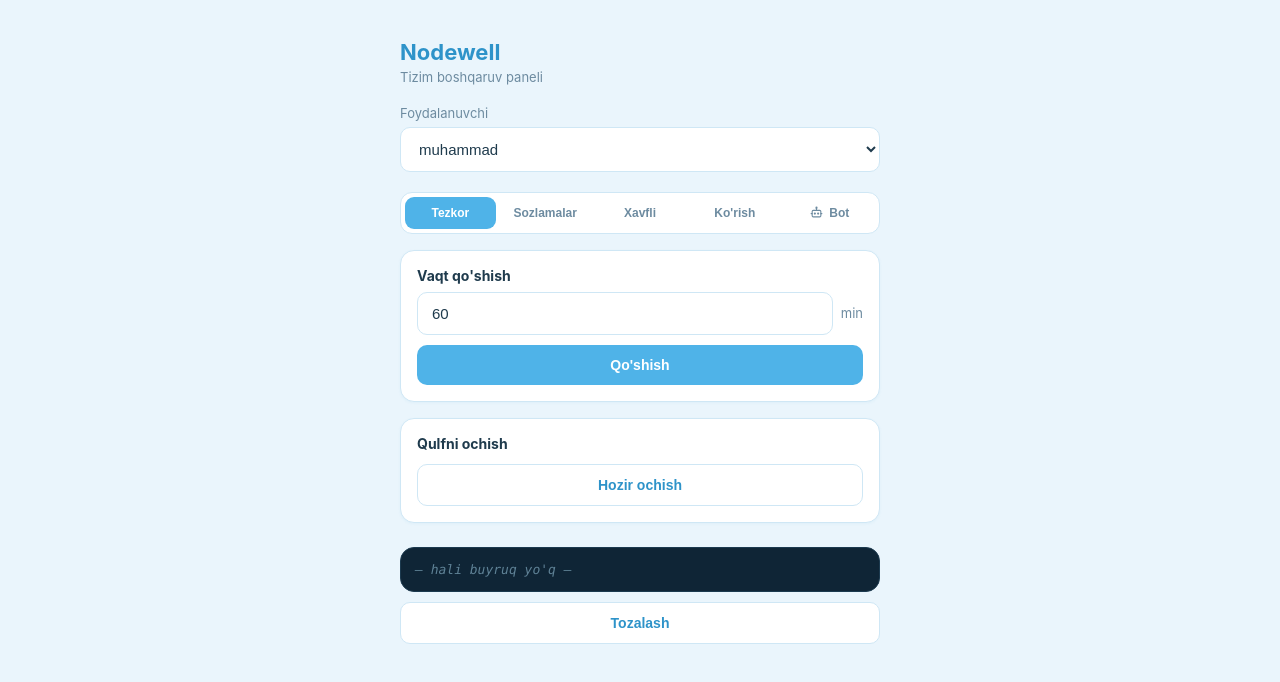
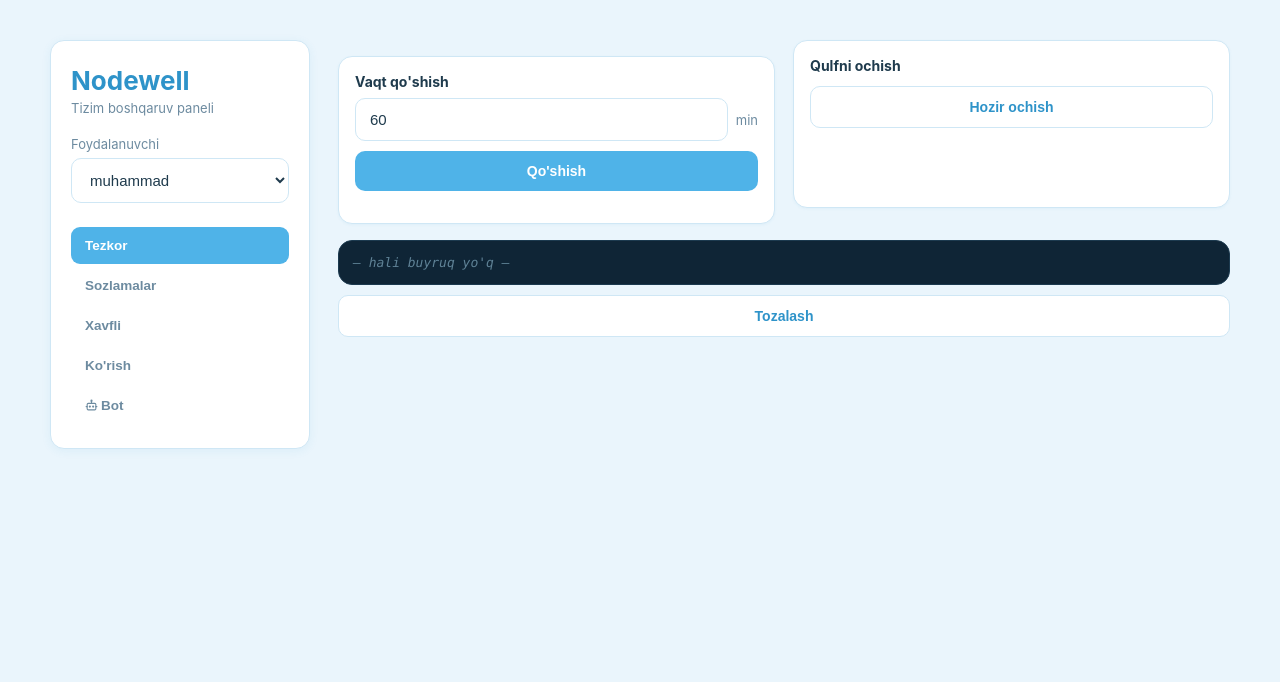
Before and after one commit to mrdevs2011/cli, a plain HTML site: page index.html in a window 1280 px wide. Both pictures are taken after a click on the button "Tezkor". Drawn offline with Linux system fonts and the light colour scheme.

Commit message:
Update index.html

```diff
--- a/index.html
+++ b/index.html
@@ -40,6 +40,7 @@ h1{ font-size: 22px; font-weight:700; margin-bottom: 4px; color:var(--accent-dar
 .tab-btn:hover{ background:#f2faff; color:var(--accent-dark); }
 .tab-btn.active{ background:var(--accent); color:#ffffff; }
 .tab-panel .card:first-child{ margin-top:16px; }
+.tab-panel.hidden{ display:none; }
 
 select, input[type="text"], input[type="date"], input[type="password"]{
   width:100%; background:var(--panel); border:1px solid var(--line); color:var(--text);
@@ -221,10 +222,52 @@ button.danger:hover{ background: var(--red-dark); }
 .fs-overlay:-webkit-full-screen .fs-body{
   flex:1; display:flex; align-items:center; font-size:18px; padding:32px;
 }
+
+/* ============ DESKTOP LAYOUT (mobil bilan butunlay boshqa ko'rinish) ============ */
+@media (min-width: 900px){
+  body{ padding: 40px 32px 60px; }
+  .wrap{ max-width: 1180px; }
+  h1{ font-size: 26px; }
+
+  .app-shell{
+    display:flex; align-items:flex-start; gap:28px;
+  }
+
+  .sidebar{
+    width: 260px; flex-shrink:0; position:sticky; top:32px;
+    background:var(--panel); border:1px solid var(--line); border-radius:var(--radius);
+    padding:24px 20px; box-shadow: 0 2px 10px rgba(46,147,201,0.08);
+  }
+  .sidebar h1{ margin-top:0; }
+
+  .sidebar .tabs{
+    flex-direction:column; background:transparent; border:none; padding:0;
+    margin-top:24px; gap:3px;
+  }
+  .sidebar .tab-btn{
+    flex:none; text-align:left; padding:11px 14px; font-size:13.5px;
+    display:flex; align-items:center;
+  }
+  .sidebar .tab-btn:hover{ background:#f2faff; }
+  .sidebar .tab-btn.active{ background:var(--accent); }
+
+  .main-content{ flex:1; min-width:0; }
+
+  .tab-panel{
+    display:grid; grid-template-columns: repeat(2, 1fr); gap:18px; align-items:start;
+  }
+  .tab-panel.hidden{ display:none; }
+  .tab-panel .card{ margin-top:0; height:100%; }
+  #panelAI .card{ grid-column: 1 / -1; }
+
+  .out-box{ margin-top:32px; max-height:380px; }
+}
 </style>
 </head>
 <body>
 <div class="wrap">
+<div class="app-shell">
+<aside class="sidebar">
 <h1>Nodewell</h1>
 <div class="sub">Tizim boshqaruv paneli</div>
 
@@ -243,7 +286,9 @@ button.danger:hover{ background: var(--red-dark); }
 <button type="button" class="tab-btn" id="tabBtnView" onclick="switchTab('view')">Ko'rish</button>
 <button type="button" class="tab-btn" id="tabBtnAI" onclick="switchTab('ai')"><svg viewBox="0 0 24 24" width="13" height="13" fill="none" stroke="currentColor" stroke-width="2" stroke-linecap="round" stroke-linejoin="round"><rect x="4" y="8" width="16" height="12" rx="2"></rect><circle cx="9" cy="14" r="1"></circle><circle cx="15" cy="14" r="1"></circle><path d="M12 8V4"></path><circle cx="12" cy="3" r="1"></circle><path d="M2 14h2"></path><path d="M20 14h2"></path></svg> Bot</button>
 </div>
+</aside>
 
+<main class="main-content">
 <div class="tab-panel" id="panelQuick">
   <div class="card">
     <h2>Vaqt qo'shish</h2>
@@ -259,7 +304,7 @@ button.danger:hover{ background: var(--red-dark); }
   </div>
 </div>
 
-<div class="tab-panel" id="panelSettings" style="display:none;">
+<div class="tab-panel hidden" id="panelSettings">
   <div class="card">
     <h2>Kunlik limit</h2>
     <div class="row">
@@ -292,7 +337,7 @@ button.danger:hover{ background: var(--red-dark); }
   </div>
 </div>
 
-<div class="tab-panel" id="panelDanger" style="display:none;">
+<div class="tab-panel hidden" id="panelDanger">
   <div class="card">
     <h2>To'liq reset</h2>
     <button type="button" class="danger" style="width:100%" onclick="cmdReset()">Reset qilish</button>
@@ -314,7 +359,7 @@ button.danger:hover{ background: var(--red-dark); }
   </div>
 </div>
 
-<div class="tab-panel" id="panelView" style="display:none;">
+<div class="tab-panel hidden" id="panelView">
   <div class="card">
     <h2>Holat</h2>
     <button type="button" style="width:100%" onclick="cmdStatus()">Holatni ko'rish</button>
@@ -333,7 +378,7 @@ button.danger:hover{ background: var(--red-dark); }
      katalog: bot savol beradi, tugmalar chiqadi, bosasan — oxirida tayyor
      buyruq/SQL generatsiya bo'lib pastdagi ro'yxatga qo'shiladi. Suhbat tarixi
      (yakunlangan amallar logi) localStorage orqali saqlanadi. -->
-<div class="tab-panel" id="panelAI" style="display:none;">
+<div class="tab-panel hidden" id="panelAI">
   <div class="card">
     <div style="display:flex; align-items:center; justify-content:space-between;">
       <h2 style="margin:0;">Bot</h2>
@@ -351,6 +396,8 @@ button.danger:hover{ background: var(--red-dark); }
 </div>
 <div class="out-actions">
   <button type="button" class="secondary" onclick="clearList()">Tozalash</button>
+</div>
+</main>
 </div>
 </div>
 
@@ -407,7 +454,7 @@ function switchTab(name){
   const panels = { quick: 'panelQuick', settings: 'panelSettings', danger: 'panelDanger', view: 'panelView', ai: 'panelAI' };
   const btns = { quick: 'tabBtnQuick', settings: 'tabBtnSettings', danger: 'tabBtnDanger', view: 'tabBtnView', ai: 'tabBtnAI' };
   Object.keys(panels).forEach(key => {
-    document.getElementById(panels[key]).style.display = (key === name) ? 'block' : 'none';
+    document.getElementById(panels[key]).classList.toggle('hidden', key !== name);
     document.getElementById(btns[key]).classList.toggle('active', key === name);
   });
 }
```
